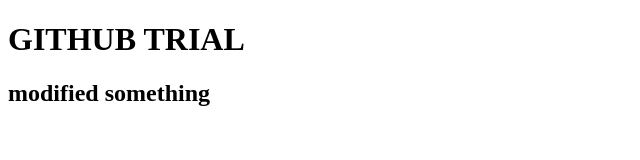
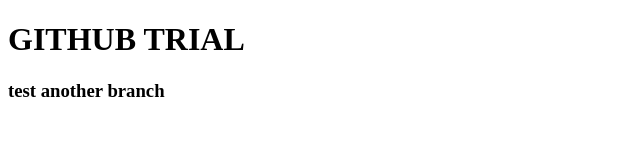
Before and after one commit to mynguyen98/trial-git, a plain HTML site: page index.html in a window 1280 px wide. Shown: the whole page, without its empty margins (0-640 px from the left). Drawn offline with Linux system fonts and the light colour scheme.

Commit message:
added new branch

```diff
--- a/index.html
+++ b/index.html
@@ -8,6 +8,6 @@
   </head>
   <body>
     <h1>GITHUB TRIAL</h1>
-    <h2>modified something</h2>
+    <h3>test another branch</h3>
   </body>
 </html>
```
